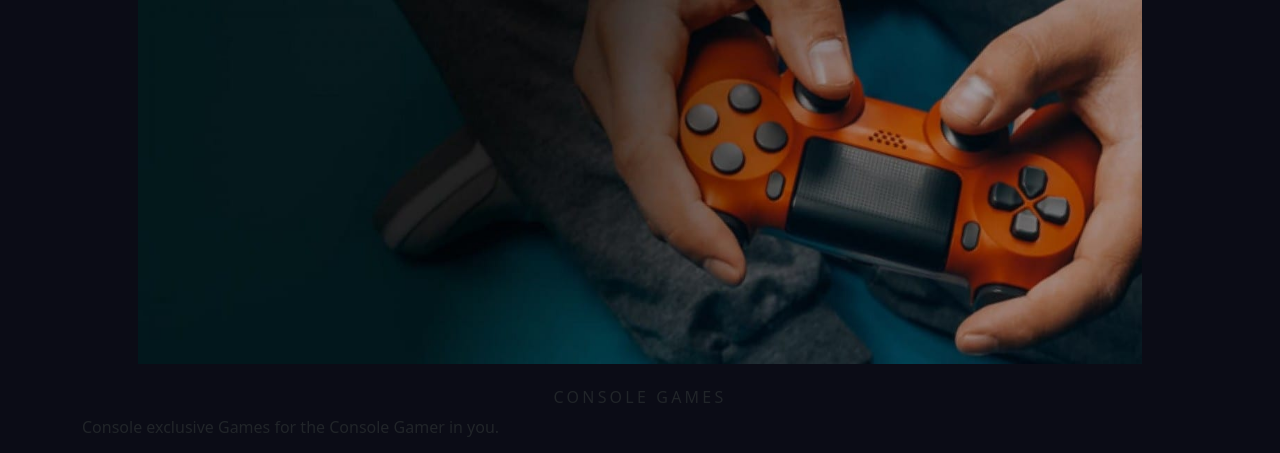
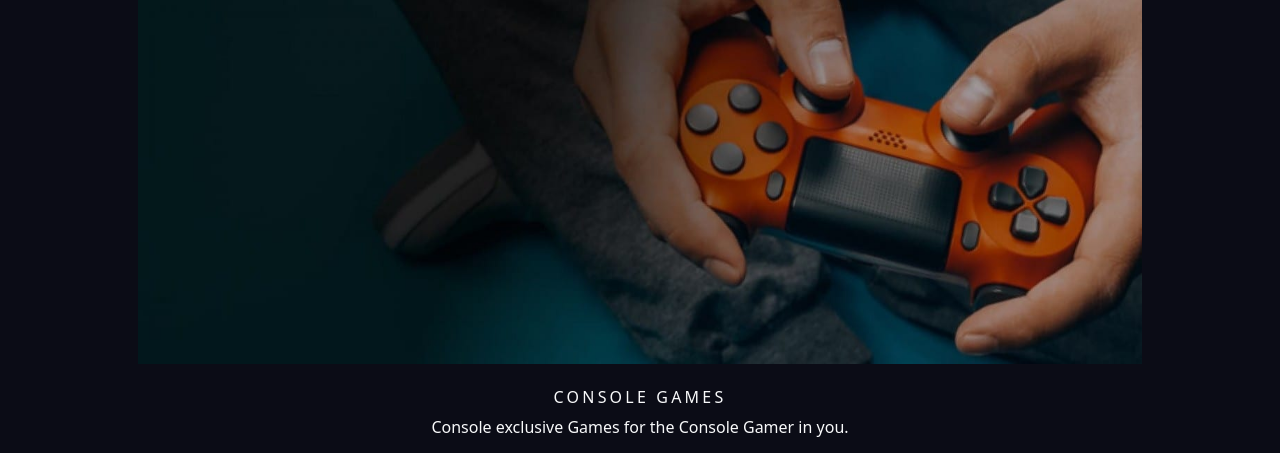
Before and after one commit to bkfirst/ca2-gameshop, a Django app: page /3ee9d13e-3846-463f-86f7-d7e6ad6ecb55/ in a window 1280 px wide. Shown: the part 377-830 px from the top of the page. Run offline with Django 4.2, Linux system fonts and the light colour scheme; data comes from the database, SQL or seed files in the repository.

Commit message:
final commit

```diff
--- a/shop/templates/shop/category.html
+++ b/shop/templates/shop/category.html
@@ -19,7 +19,7 @@ See Our Games Collection - Perfect Games Store
 {% if category %}
 <div class="row my_row_class">
     <div class="mx-auto">
-        <p ><a href="{% url 'shop:all_products' %}">Our Games Collection</a> | {{category.name}}</p>
+        <p class="light-text"><a  class="light-text" href="{% url 'shop:all_products' %}">Our Games Collection</a> | {{category.name}}</p>
     </div>
 </div>
 {% endif %}
@@ -29,8 +29,8 @@ See Our Games Collection - Perfect Games Store
 </div>
 <br>
 <div>
-    <h1 class="text-center my_title">{{category.name}}</h1>
-    <p class="text-justify">{{category.description}}</p>
+    <h1 class="text-center my_title text-light">{{category.name}}</h1>
+    <p class="text-center text-light">{{category.description}}</p>
 </div>
 {% else %}
 <img class="my_image my_image_padding" src="{% static 'images/Banner.png' %}" alt="Our Products Collection">
```
